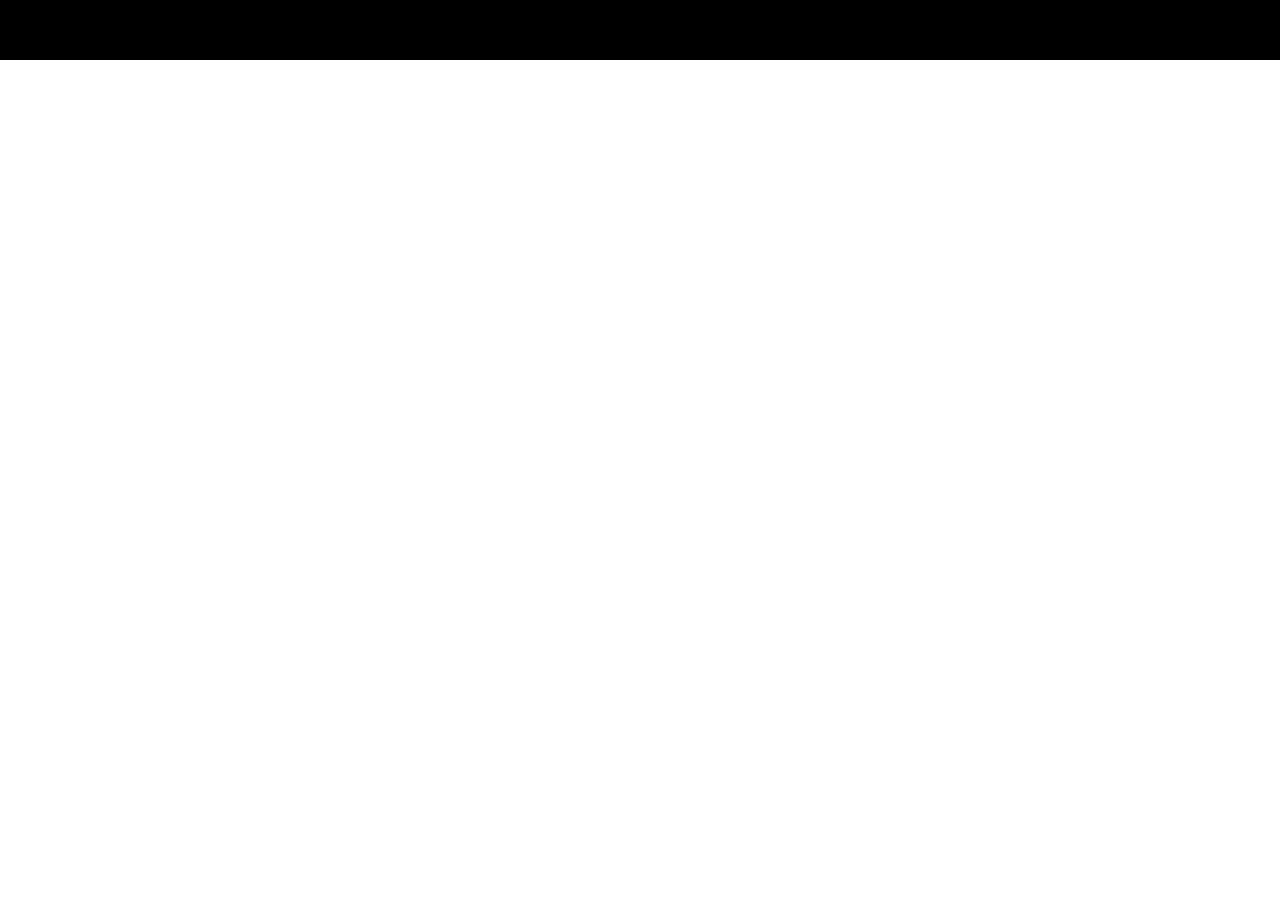
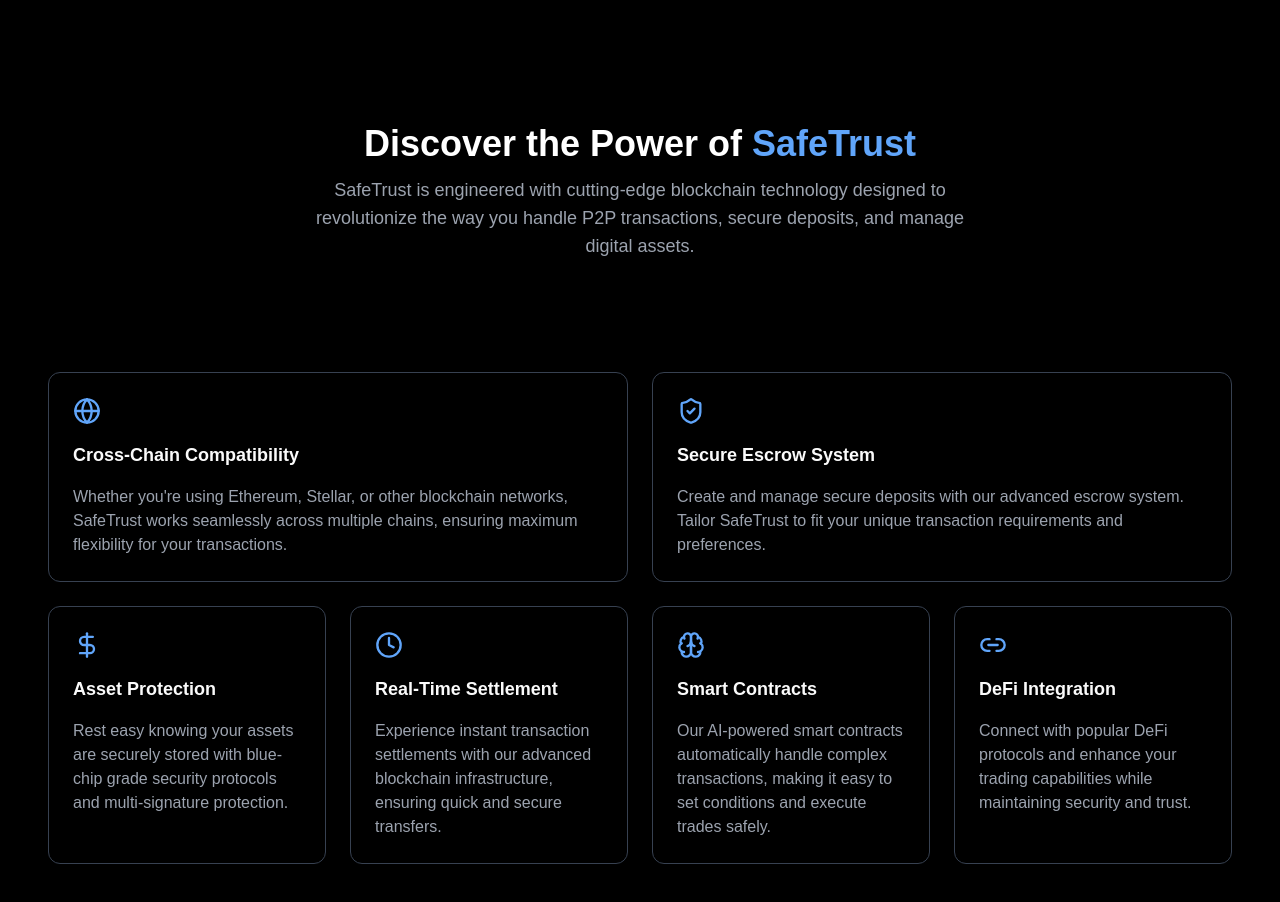
Before and after one commit to safetrustcr/landing-SafeTrust, a Next.js app: page / in a window 1280 px wide. Shown: the part 1540-2442 px from the top of the page. Before the commit the page ends 1600 px from the top, so only its background shows below. Built offline with nearby package versions, Linux system fonts and the light colour scheme.

Commit message:
apply changes

```diff
--- a/src/app/discover/page.tsx
+++ /dev/null
@@ -1,12 +0,0 @@
-import Hero from "@/components/sections/hero";
-import Features from "@/components/sections/features";
-
-
-export default function Discover() {
-  return (
-    <main>
-      <Hero />
-      <Features />
-    </main>
-  );
-}
--- a/src/app/page.tsx
+++ b/src/app/page.tsx
@@ -2,12 +2,14 @@
 
 import HeroSection from "@/components/HeroSection";
 import FaqSection from "@/components/FaqSection";
+import Discover from "@/components/DiscoverSection";
 
 export default function Home() {
   return (
     <>
       <HeroSection />
       <FaqSection />
+      <Discover />
     </>
   );
 }
--- /dev/null
+++ b/src/components/DiscoverSection.tsx
@@ -0,0 +1,87 @@
+import { Card, CardContent } from "@/components/ui/card";
+import { Globe, ShieldCheck, DollarSign, Clock, Brain, Link2 } from "lucide-react";
+
+const features = [
+  {
+    icon: <Globe size={28} className="text-blue-600 dark:text-blue-400" />,
+    title: "Cross-Chain Compatibility",
+    description: "Whether you're using Ethereum, Stellar, or other blockchain networks, SafeTrust works seamlessly across multiple chains, ensuring maximum flexibility for your transactions.",
+  },
+  {
+    icon: <ShieldCheck size={28} className="text-blue-600 dark:text-blue-400" />,
+    title: "Secure Escrow System",
+    description: "Create and manage secure deposits with our advanced escrow system. Tailor SafeTrust to fit your unique transaction requirements and preferences.",
+  },
+  {
+    icon: <DollarSign size={28} className="text-blue-600 dark:text-blue-400" />,
+    title: "Asset Protection",
+    description: "Rest easy knowing your assets are securely stored with blue-chip grade security protocols and multi-signature protection.",
+  },
+  {
+    icon: <Clock size={28} className="text-blue-600 dark:text-blue-400" />,
+    title: "Real-Time Settlement",
+    description: "Experience instant transaction settlements with our advanced blockchain infrastructure, ensuring quick and secure transfers.",
+  },
+  {
+    icon: <Brain size={28} className="text-blue-600 dark:text-blue-400" />,
+    title: "Smart Contracts",
+    description: "Our AI-powered smart contracts automatically handle complex transactions, making it easy to set conditions and execute trades safely.",
+  },
+  {
+    icon: <Link2 size={28} className="text-blue-600 dark:text-blue-400" />,
+    title: "DeFi Integration",
+    description: "Connect with popular DeFi protocols and enhance your trading capabilities while maintaining security and trust.",
+  },
+];
+
+export default function Discover() {
+  return (
+    <div className="dark">
+      <section className="text-center dark:bg-black pt-16 px-6">
+        <h2 className="text-4xl dark:text-white font-bold">
+          Discover the Power of <span className="text-blue-600 dark:text-blue-400">SafeTrust</span>
+        </h2>
+        <p className="text-gray-600 dark:text-gray-400 mt-3 text-lg max-w-2xl mx-auto">
+          SafeTrust is engineered with cutting-edge blockchain technology designed to revolutionize
+          the way you handle P2P transactions, secure deposits, and manage digital assets.
+        </p>
+      </section>
+
+      <section className="py-16 px-6 md:px-12 bg-white dark:bg-black text-black dark:text-white">
+        <div className="mt-12 space-y-6">
+          <div className="grid md:grid-cols-2 gap-6">
+            {features.slice(0, 2).map((feature, index) => (
+              <Card
+                key={index}
+                className="min-h-[176px] bg-gray-100 dark:bg-black rounded-xl dark:border dark:border-gray-700 shadow-md transition-all duration-300 hover:shadow-lg hover:scale-105"
+                aria-label={feature.title}
+              >
+                <CardContent className="p-6 flex flex-col gap-4">
+                  <div className="flex items-center gap-3">{feature.icon}</div>
+                  <h3 className="text-lg font-semibold">{feature.title}</h3>
+                  <p className="text-gray-600 dark:text-gray-400">{feature.description}</p>
+                </CardContent>
+              </Card>
+            ))}
+          </div>
+
+          <div className="grid md:grid-cols-2 lg:grid-cols-4 gap-6">
+            {features.slice(2).map((feature, index) => (
+              <Card
+                key={index}
+                className="min-h-[144px] bg-gray-100 dark:bg-black rounded-xl dark:border dark:border-gray-700 shadow-md transition-all duration-300 hover:shadow-lg hover:scale-105"
+                aria-label={feature.title}
+              >
+                <CardContent className="p-6 flex flex-col gap-4">
+                  <div className="flex items-center gap-3">{feature.icon}</div>
+                  <h3 className="text-lg font-semibold">{feature.title}</h3>
+                  <p className="text-gray-600 dark:text-gray-400">{feature.description}</p>
+                </CardContent>
+              </Card>
+            ))}
+          </div>
+        </div>
+      </section>
+    </div>
+  );
+}
--- a/src/components/sections/features.tsx
+++ /dev/null
@@ -1,81 +0,0 @@
-import { Card, CardContent } from "@/components/ui/card";
-import { Globe, ShieldCheck, DollarSign, Clock, Brain, Link2 } from "lucide-react";
-
-const features = [
-  {
-    icon: <Globe size={28} className="text-blue-600 dark:text-blue-400" />,
-    title: "Cross-Chain Compatibility",
-    description:
-      "Whether you're using Ethereum, Stellar, or other blockchain networks, SafeTrust works seamlessly across multiple chains, ensuring maximum flexibility for your transactions.",
-  },
-  {
-    icon: <ShieldCheck size={28} className="text-blue-600 dark:text-blue-400" />,
-    title: "Secure Escrow System",
-    description:
-      "Create and manage secure deposits with our advanced escrow system. Tailor SafeTrust to fit your unique transaction requirements and preferences.",
-  },
-  {
-    icon: <DollarSign size={28} className="text-blue-600 dark:text-blue-400" />,
-    title: "Asset Protection",
-    description:
-      "Rest easy knowing your assets are securely stored with blue-chip grade security protocols and multi-signature protection.",
-  },
-  {
-    icon: <Clock size={28} className="text-blue-600 dark:text-blue-400" />,
-    title: "Real-Time Settlement",
-    description:
-      "Experience instant transaction settlements with our advanced blockchain infrastructure, ensuring quick and secure transfers.",
-  },
-  {
-    icon: <Brain size={28} className="text-blue-600 dark:text-blue-400" />,
-    title: "Smart Contracts",
-    description:
-      "Our AI-powered smart contracts automatically handle complex transactions, making it easy to set conditions and execute trades safely.",
-  },
-  {
-    icon: <Link2 size={28} className="text-blue-600 dark:text-blue-400" />,
-    title: "DeFi Integration",
-    description:
-      "Connect with popular DeFi protocols and enhance your trading capabilities while maintaining security and trust.",
-  },
-];
-
-export default function Features() {
-  return (
-    <section className="py-16 px-6 md:px-12 bg-white dark:bg-black text-black dark:text-white">
-      <div className="mt-12 space-y-6">
-        <div className="grid md:grid-cols-2 gap-6">
-          {features.slice(0, 2).map((feature, index) => (
-            <Card
-              key={index}
-              className="min-h-[176px] bg-gray-100 dark:bg-black rounded-xl dark:border dark:border-gray-700 shadow-md transition-all duration-300 hover:shadow-lg hover:scale-105"
-              aria-label={feature.title}
-            >
-              <CardContent className="p-6 flex flex-col gap-4">
-                <div className="flex items-center gap-3">{feature.icon}</div>
-                <h3 className="text-lg font-semibold">{feature.title}</h3>
-                <p className="text-gray-600 dark:text-gray-400">{feature.description}</p>
-              </CardContent>
-            </Card>
-          ))}
-        </div>
-
-        <div className="grid md:grid-cols-2 lg:grid-cols-4 gap-6">
-          {features.slice(2).map((feature, index) => (
-            <Card
-              key={index}
-              className="min-h-[144px] bg-gray-100 dark:bg-black rounded-xl dark:border dark:border-gray-700 shadow-md transition-all duration-300 hover:shadow-lg hover:scale-105"
-              aria-label={feature.title}
-            >
-              <CardContent className="p-6 flex flex-col gap-4">
-                <div className="flex items-center gap-3">{feature.icon}</div>
-                <h3 className="text-lg font-semibold">{feature.title}</h3>
-                <p className="text-gray-600 dark:text-gray-400">{feature.description}</p>
-              </CardContent>
-            </Card>
-          ))}
-        </div>
-      </div>
-    </section>
-  );
-}
--- a/src/components/sections/hero.tsx
+++ /dev/null
@@ -1,13 +0,0 @@
-export default function Hero() {
-    return (
-      <section className="text-center dark:bg-black pt-16 px-6">
-        <h2 className="text-4xl font-bold">
-          Discover the Power of <span className="text-blue-600 dark:text-blue-400">SafeTrust</span>
-        </h2>
-        <p className="text-gray-600 dark:text-gray-400 mt-3 text-lg max-w-2xl mx-auto">
-          SafeTrust is engineered with cutting-edge blockchain technology designed to revolutionize
-          the way you handle P2P transactions, secure deposits, and manage digital assets.
-        </p>
-      </section>
-    );
-  }
```
